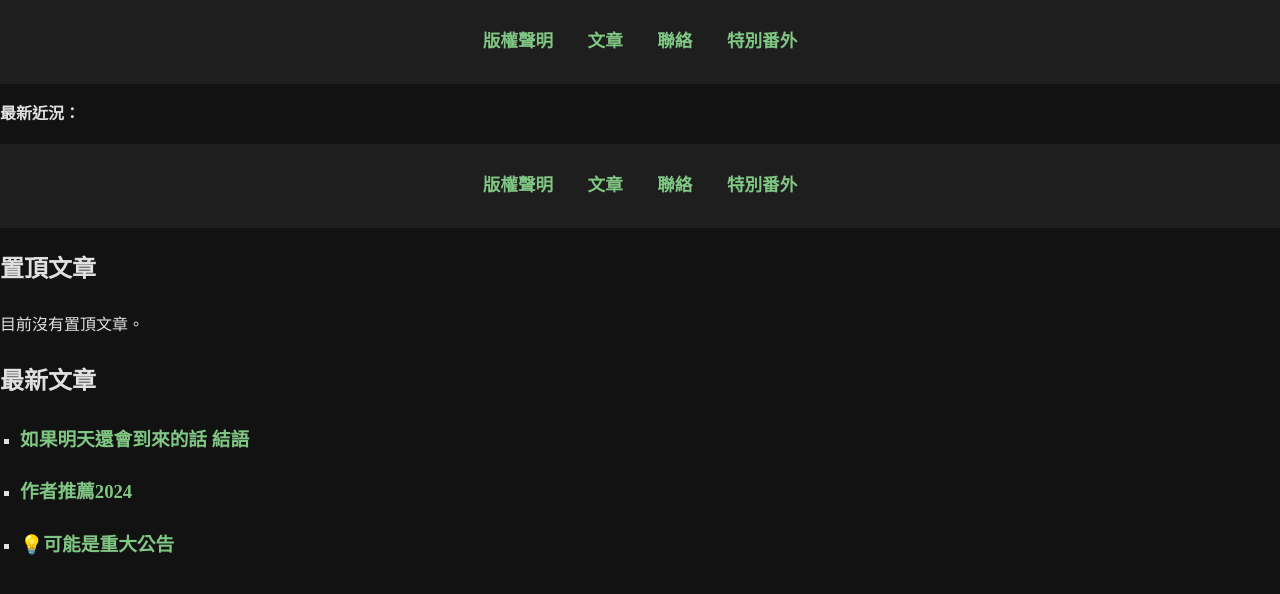
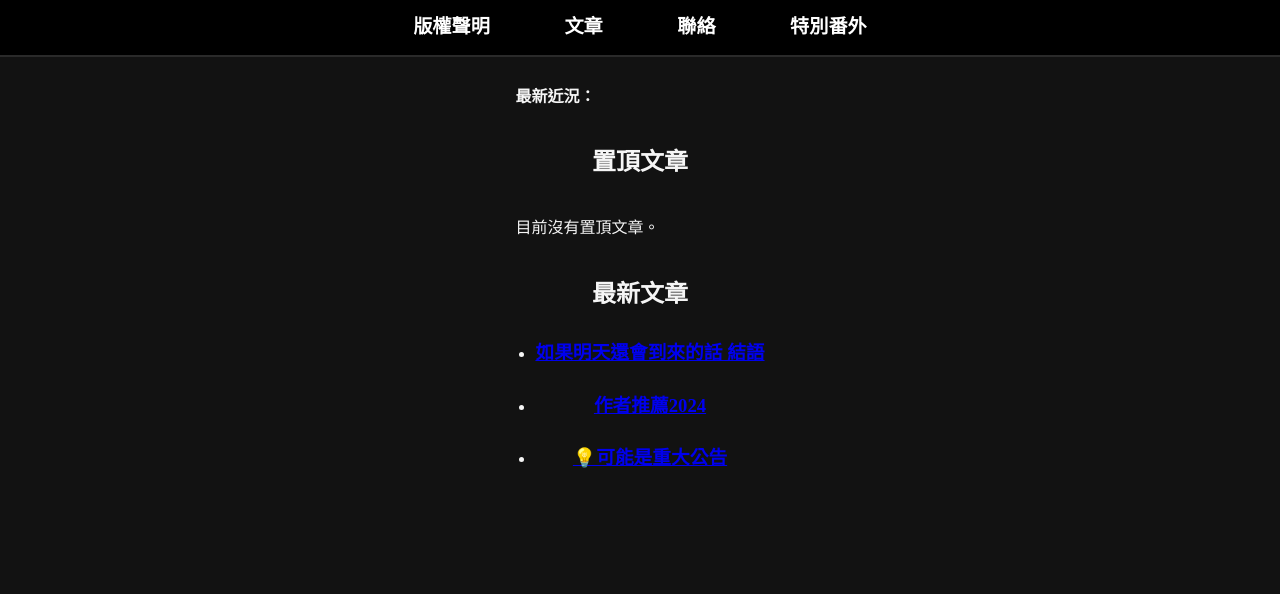
Before and after one commit to thekingwithdonkeyears/website, a Jekyll site: the page built from index.html, in a window 1280 px wide. Shown: the top 594 px of the page. Built offline with Jekyll 4.4.1, drawn with Linux system fonts in a browser that asks for light colours; the list of posts is cut into pages by our own code.

Commit message:
Use pernalink in nav bars

```diff
--- a/_includes/navbar.html
+++ b/_includes/navbar.html
@@ -1,8 +1,8 @@
 <nav class="navbar">
     <ul>
-        <li><a href="{{ '/_pages/2022-04-08-%e7%89%88%e6%ac%8a%e8%81%b2%e6%98%8e.html' | relative_url }}">版權聲明</a></li>
-        <li><a href="{{ '/_pages/2022-04-09-%e6%96%87%e7%ab%a0.html' | relative_url }}">文章</a></li>
-        <li><a href="{{ '/_pages/2022-04-09-%e8%81%af%e7%b5%a1.html' | relative_url }}">聯絡</a></li>
-        <li><a href="{{ '/_pages/2022-12-31-%e7%89%b9%e5%88%a5%e7%95%aa%e5%a4%96.html' | relative_url }}">特別番外</a></li>
+        <li><a href="{{ '/版權聲明' | relative_url }}">版權聲明</a></li>
+        <li><a href="{{ '/文章' | relative_url }}">文章</a></li>
+        <li><a href="{{ '/聯絡' | relative_url }}">聯絡</a></li>
+        <li><a href="{{ '/特別番外' | relative_url }}">特別番外</a></li>
     </ul>
 </nav>
--- a/assets/css/style.css
+++ b/assets/css/style.css
@@ -1,12 +1,14 @@
-/* 🌙 全站 Dark Mode 風格 */
+/* 🌙 全站 Dark Mode 配色（黑色 + 白色） */
 :root {
-    --bg-color: #121212;
-    --text-color: #e0e0e0;
-    --link-color: #81c784;
-    --border-color: #333;
-    --card-bg: #1e1e1e;
+    --bg-color: #121212;  /* 深黑背景 */
+    --text-color: #f5f5f5;  /* 亮白文字 */
+    --link-color: #ffffff;  /* 連結為純白 */
+    --hover-color: #b3b3b3;  /* 滑鼠懸停時變淺灰 */
+    --border-color: #2a2a2a;  /* 邊界顏色 */
+    --content-bg: #1e1e1e;  /* 內容區塊背景 */
 }
 
+/* 🌍 整體網站風格 */
 body {
     background-color: var(--bg-color);
     color: var(--text-color);
@@ -14,37 +16,77 @@ body {
     line-height: 1.8;
     margin: 0;
     padding: 0;
-    transition: background 0.3s ease, color 0.3s ease;
+    display: flex;
+    flex-direction: column;
+    align-items: center;
 }
 
-/* 讓主要內容區域更有層次感 */
+/* 🖥️ 內容區域置中，限制最大寬度 */
 .container {
-    max-width: 800px;
-    margin: 20px auto;
+    max-width: 80%;
+    width: 100%;
+    margin: 30px auto;
+    background-color: var(--content-bg);
     padding: 20px;
-    background-color: var(--card-bg);
     border-radius: 8px;
-    box-shadow: 0 4px 10px rgba(0, 0, 0, 0.2);
+    box-shadow: 0 4px 10px rgba(0, 0, 0, 0.3);
 }
 
-/* 標題設計 */
+/* 🏠 美觀的橫排導航列 */
+.navbar {
+    width: 100%;
+    background-color: #000;  /* 純黑導航欄 */
+    padding: 10px 0;
+    text-align: center;
+    border-bottom: 2px solid var(--border-color);
+}
+
+.navbar ul {
+    list-style: none;
+    padding: 0;
+    margin: 0;
+}
+
+.navbar ul li {
+    display: inline-block;
+    margin: 0 20px;
+}
+
+.navbar ul li a {
+    color: var(--link-color);
+    text-decoration: none;
+    font-size: 1.2em;
+    font-weight: bold;
+    padding: 10px 15px;
+    transition: color 0.3s ease, background 0.3s ease;
+}
+
+.navbar ul li a:hover {
+    color: var(--hover-color);
+    background-color: #333;
+    border-radius: 5px;
+    padding: 10px 15px;
+}
+
+/* ✏️ 內容區塊的標題樣式 */
 h1, h2, h3, h4, h5, h6 {
     font-family: "Noto Serif TC", "KaiTi", "Microsoft JhengHei", serif;
     color: var(--text-color);
+    text-align: center;
 }
 
-/* 連結設計 */
-a {
-    color: var(--link-color);
-    text-decoration: none;
-    font-weight: bold;
+/* 📄 文字區塊的邊界與排版 */
+p {
+    text-align: justify;
+    padding: 10px 0;
 }
 
-a:hover {
-    text-decoration: underline;
+/* 📝 讓列表更有層次感 */
+ul {
+    padding-left: 20px;
 }
 
-/* 分隔線 */
+/* 🎨 讓分隔線更有質感 */
 hr {
     border: none;
     height: 2px;
@@ -52,93 +94,29 @@ hr {
     margin: 20px 0;
 }
 
-/* 導航欄設計 */
-nav {
-    background: var(--card-bg);
-    padding: 10px;
-    text-align: center;
-}
-
-nav ul {
-    padding: 0;
-    list-style: none;
-}
-
-nav li {
-    display: inline;
-    margin: 0 15px;
-}
-
-nav a {
-    font-size: 1.1em;
-}
-
-/* 讓列表好看一點 */
-ul {
-    list-style: square;
-    padding-left: 20px;
-}
-
-/* 美化按鈕 */
+/* 🎀 美化按鈕 */
 button {
-    background: var(--link-color);
-    color: #fff;
+    background: var(--text-color);
+    color: var(--bg-color);
     border: none;
     padding: 10px 15px;
     border-radius: 5px;
     cursor: pointer;
+    font-weight: bold;
 }
 
 button:hover {
-    background: #66bb6a;
+    background: var(--hover-color);
+    color: var(--bg-color);
 }
 
-/* 讓表格更適應 Dark Mode */
-table {
-    width: 100%;
-    border-collapse: collapse;
-    background: var(--card-bg);
-    border-radius: 8px;
-    overflow: hidden;
-}
-
-table, th, td {
-    border: 1px solid var(--border-color);
-}
-
-th, td {
-    padding: 10px;
-    text-align: left;
-}
-
-th {
-    background: #2a2a2a;
-}
-
-/* 讓程式碼區塊變漂亮 */
-pre {
-    background: #1a1a1a;
-    padding: 10px;
-    border-radius: 5px;
-    overflow-x: auto;
-}
-
-/* 讓 blockquote（引用）更好看 */
-blockquote {
-    border-left: 5px solid var(--link-color);
-    padding: 10px 15px;
-    font-style: italic;
-    color: var(--text-color);
-    background: rgba(255, 255, 255, 0.05);
-}
-
-/* RWD 設定：小螢幕的排版 */
+/* 📱 RWD 設定：小螢幕的排版 */
 @media (max-width: 768px) {
     .container {
-        padding: 15px;
+        max-width: 90%;
     }
 
-    nav li {
+    .navbar ul li {
         display: block;
         margin: 10px 0;
     }
--- a/index.html
+++ b/index.html
@@ -6,15 +6,6 @@ title: Home
 <header>
     <p><strong>最新近況：</strong> {{ site.data.status.status }}</p>
 </header>
-
-<nav>
-    <ul>
-        <li><a href="{{ '/_pages/2022-04-08-%e7%89%88%e6%ac%8a%e8%81%b2%e6%98%8e.html' | relative_url }}">版權聲明</a></li>
-        <li><a href="{{ '/_pages/2022-04-09-%e6%96%87%e7%ab%a0.html' | relative_url }}">文章</a></li>
-        <li><a href="{{ '/_pages/2022-04-09-%e8%81%af%e7%b5%a1.html' | relative_url }}">聯絡</a></li>
-        <li><a href="{{ '/_pages/2022-12-31-%e7%89%b9%e5%88%a5%e7%95%aa%e5%a4%96.html' | relative_url }}">特別番外</a></li>
-    </ul>
-</nav>
 
 <section>
     <h2>置頂文章</h2>
```
